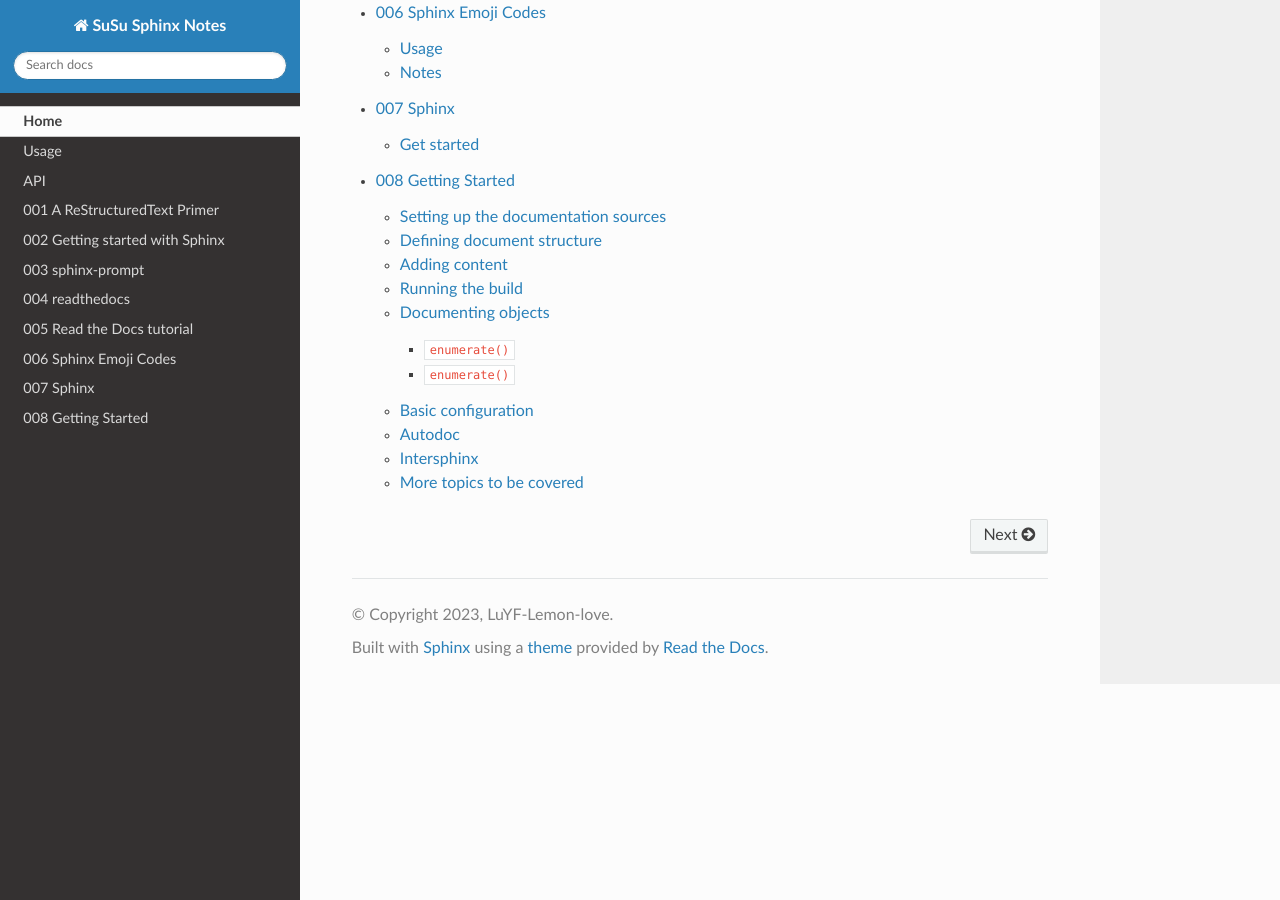
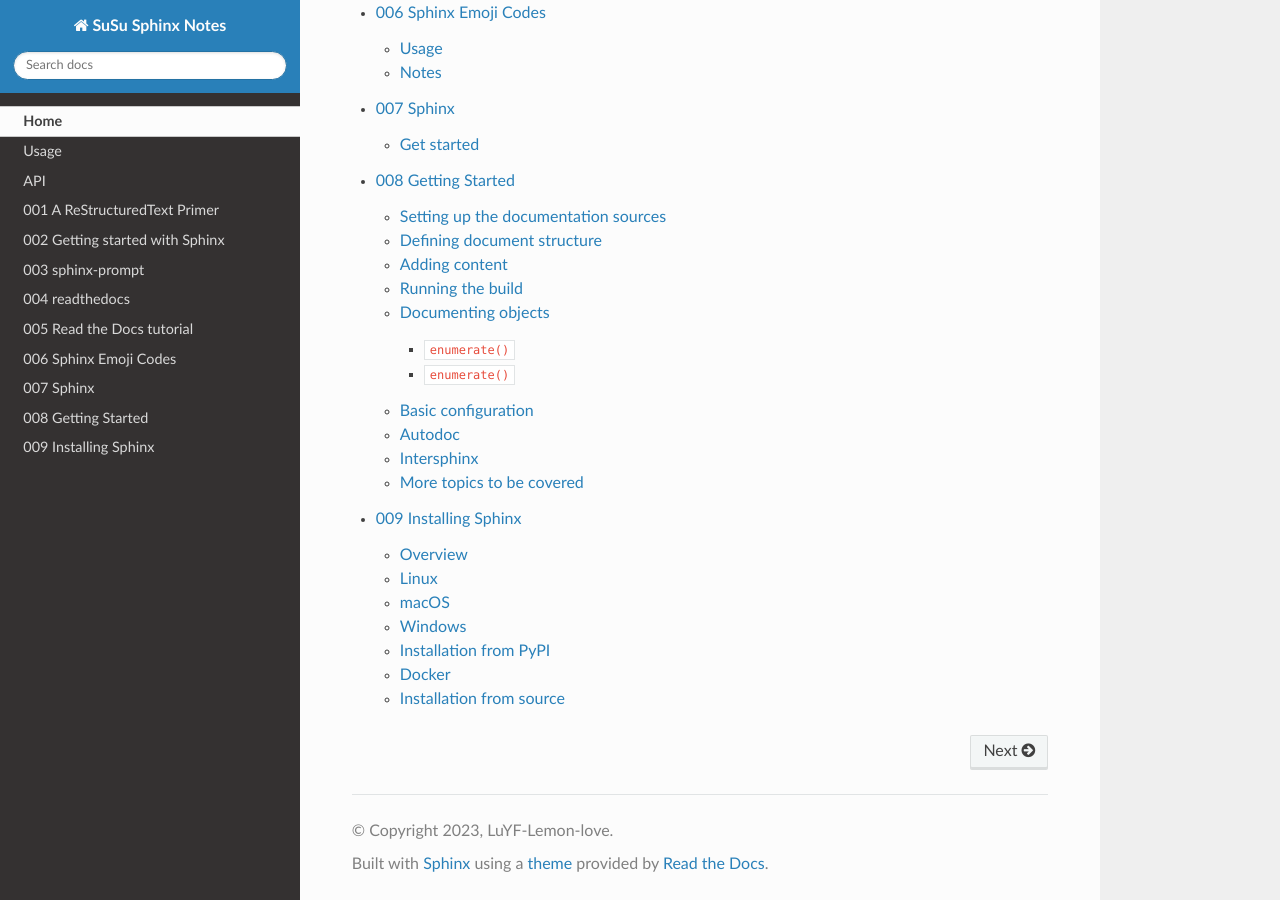
Before and after one commit to LuYF-Lemon-love/-susu-sphinx-notes, a Sphinx documentation site: the page built from docs/source/index.rst, in a window 1280 px wide and 900 px high, scrolled down 4206 px. Built offline with Sphinx 7.4.7 and the Read the Docs theme 2.0.0, drawn with Linux system fonts in a browser that asks for light colours; pages that are not in the unit, such as notebooks, are missing from menus; some of the changed lines change nothing that is shown.

Commit message:
add code.

```diff
--- /dev/null
+++ b/docs/source/009-Installing-Sphinx.rst
@@ -0,0 +1,212 @@
+009 Installing Sphinx
+=====================
+
+源教程地址: https://example-sphinx-basic.readthedocs.io/en/latest/ .
+
+Overview
+--------
+
+Sphinx is written in Python and supports Python 3.8+.
+It builds upon the shoulders of many third-party libraries such as **Docutils** and **Jinja**,
+which are installed when Sphinx is installed.
+
+Linux
+-----
+
+**Debian/Ubuntu**
+
+Install either python3-sphinx using apt-get:
+
+.. prompt:: bash
+
+   apt-get install python3-sphinx
+
+If it not already present, this will install Python for you.
+
+**RHEL, CentOS**
+
+Install python-sphinx using yum:
+
+.. prompt:: bash
+
+   yum install python-sphinx
+
+If it not already present, this will install Python for you.
+
+**Other distributions**
+
+Most Linux distributions have Sphinx in their package repositories.
+Usually the package is called python3-sphinx, python-sphinx or sphinx.
+Be aware that there are at least two other packages with sphinx in their name:
+a speech recognition toolkit (CMU Sphinx) and a full-text search database (Sphinx search).
+
+macOS
+-----
+
+Sphinx can be installed using Homebrew, MacPorts,
+or as part of a Python distribution such as Anaconda.
+
+**Homebrew**
+
+.. prompt:: bash
+
+   brew install sphinx-doc
+
+For more information, refer to the package overview.
+
+**MacPorts**
+
+Install either python3x-sphinx using port:
+
+.. prompt:: bash
+
+   sudo port install py38-sphinx
+
+To set up the executable paths, use the port select command:
+
+.. prompt:: bash
+
+   sudo port select --set python python38
+   sudo port select --set sphinx py38-sphinx
+
+For more information, refer to the package overview.
+
+**Anaconda**
+
+.. prompt:: bash
+
+   conda install sphinx
+
+Windows
+-------
+
+Sphinx can be install using Chocolatey or installed manually.
+
+**Chocolatey**
+
+.. prompt:: bash
+
+   choco install sphinx
+
+You would need to install Chocolatey before running this.
+
+For more information, refer to the chocolatey page.
+
+**Other Methods**
+
+Most Windows users do not have Python installed by default,
+so we begin with the installation of Python itself.
+To check if you already have Python installed, open the Command Prompt (⊞Win-r and type cmd).
+Once the command prompt is open, type ``python --version`` and press Enter.
+If Python is installed, you will see the version of Python printed to the screen.
+If you do not have Python installed,
+refer to the Hitchhikers Guide to Python’s Python on Windows installation guides.
+You must install Python 3.
+
+Once Python is installed, you can install Sphinx using pip.
+Refer to the pip installation instructions below for more information.
+
+Installation from PyPI
+----------------------
+
+Sphinx packages are published on the Python Package Index.
+The preferred tool for installing packages from PyPI is pip.
+This tool is provided with all modern versions of Python.
+
+On Linux or MacOS, you should open your terminal and run the following command.
+
+.. prompt:: bash
+
+   pip install -U sphinx
+
+On Windows, you should open Command Prompt (⊞Win-r and type cmd) and run the same command.
+
+.. prompt:: batch
+
+   pip install -U sphinx
+
+After installation, type ``sphinx-build --version`` on the command prompt.
+If everything worked fine,
+you will see the version number for the Sphinx package you just installed.
+
+Installation from PyPI also allows you to install the latest development release.
+You will not generally need (or want) to do this,
+but it can be useful if you see a possible bug in the latest stable release.
+To do this, use the ``--pre flag``.
+
+.. prompt:: bash
+
+   pip install -U --pre sphinx
+
+**Using virtual environments**
+
+When installing Sphinx using pip, it is highly recommended to use virtual environments,
+which isolate the installed packages from the system packages,
+thus removing the need to use administrator privileges.
+To create a virtual environment in the ``.venv`` directory, use the following command.
+
+.. prompt:: bash
+
+   python -m venv .venv
+
+You can read more about them in the Python Packaging User Guide.
+
+**Warning**
+
+Note that in some Linux distributions, such as Debian and Ubuntu,
+this might require an extra installation step as follows.
+
+.. prompt:: bash
+
+   apt-get install python3-venv
+
+Docker
+------
+
+Docker images for Sphinx are published on the Docker Hub. There are two kind of images:
+
+- `sphinxdoc/sphinx <https://hub.docker.com/r/sphinxdoc/sphinx>`_
+
+- `sphinxdoc/sphinx-latexpdf <https://hub.docker.com/r/sphinxdoc/sphinx-latexpdf>`_
+
+Former one is used for standard usage of Sphinx,
+and latter one is mainly used for PDF builds using LaTeX. Please choose one for your purpose.
+
+**Note** sphinxdoc/sphinx-latexpdf contains TeXLive packages. So the image is very large (over 2GB!).
+
+**Hint**
+
+When using docker images, please use docker run command to invoke sphinx commands.
+For example, you can use following command to create a Sphinx project:
+
+.. prompt:: bash
+
+   docker run -it --rm -v /path/to/document:/docs sphinxdoc/sphinx sphinx-quickstart
+
+And you can use the following command to build HTML document:
+
+.. prompt:: bash
+
+   docker run --rm -v /path/to/document:/docs sphinxdoc/sphinx make html
+
+For more details, please read README file of docker images.
+
+Installation from source
+------------------------
+
+You can install Sphinx directly from a clone of the Git repository.
+This can be done either by cloning the repo and installing from the local clone,
+on simply installing directly via git.
+
+.. prompt:: bash
+
+   git clone https://github.com/sphinx-doc/sphinx
+   cd sphinx
+   pip install .
+
+.. prompt:: bash
+
+   pip install git+https://github.com/sphinx-doc/sphinx
+
+You can also download a snapshot of the Git repo in either ``tar.gz`` or ``zip`` format.
+Once downloaded and extracted, these can be installed with pip as above.
--- a/docs/source/index.rst
+++ b/docs/source/index.rst
@@ -33,3 +33,4 @@ Contents
    006-Sphinx-Emoji-Codes.rst
    007-Sphinx.rst
    008-Getting-Started.rst
+   009-Installing-Sphinx.rst
```
